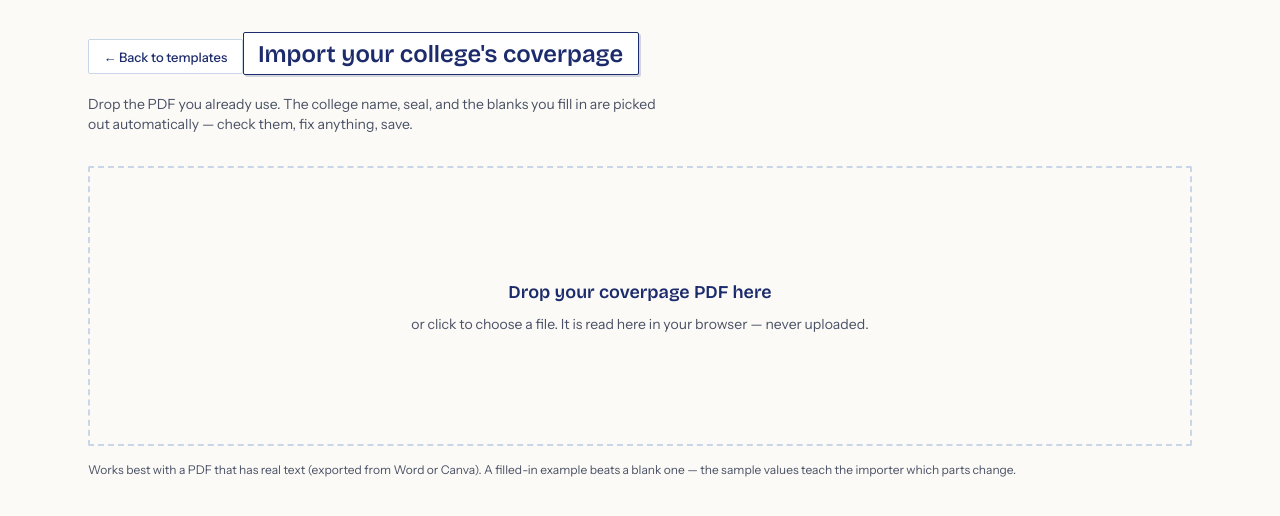
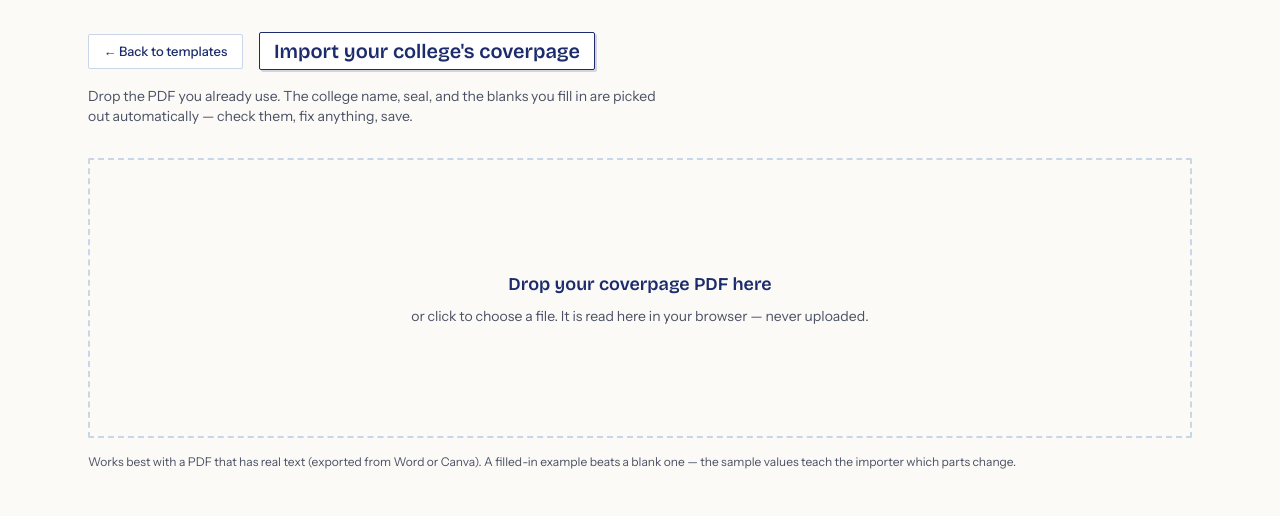
Before and after one commit to deba608/coverpage_maker, a Next.js app: page /import in a window 1280 px wide. Shown: the top 516 px of the page. Built offline with nearby package versions, Linux system fonts and the light colour scheme.

Commit message:
feat: add import page for uploading and parsing PDF templates

```diff
--- a/app/import/page.tsx
+++ b/app/import/page.tsx
@@ -7,13 +7,20 @@ export default function ImportPage() {
   return (
     <div className="mx-auto w-full max-w-6xl px-4 py-8 sm:px-6">
       <header className="mb-8">
-        <Link href="/" className="btn-ghost mb-3 inline-flex items-center gap-1 text-sm">
-          ← Back to templates
-        </Link>
-        <div className="name-slip">
-          <h1 className="text-xl leading-tight sm:text-2xl">Import your college&apos;s coverpage</h1>
+        <div className="flex flex-wrap items-center gap-3 sm:gap-4 mb-4">
+          <Link
+            href="/"
+            className="btn-ghost inline-flex items-center gap-1.5 px-3.5 py-2 text-sm font-medium"
+          >
+            ← Back to templates
+          </Link>
+          <div className="name-slip">
+            <h1 className="text-lg sm:text-xl font-semibold leading-tight">
+              Import your college&apos;s coverpage
+            </h1>
+          </div>
         </div>
-        <p className="mt-2 max-w-xl text-sm">
+        <p className="max-w-xl text-sm">
           Drop the PDF you already use. The college name, seal, and the blanks you fill in are
           picked out automatically — check them, fix anything, save.
         </p>
```
